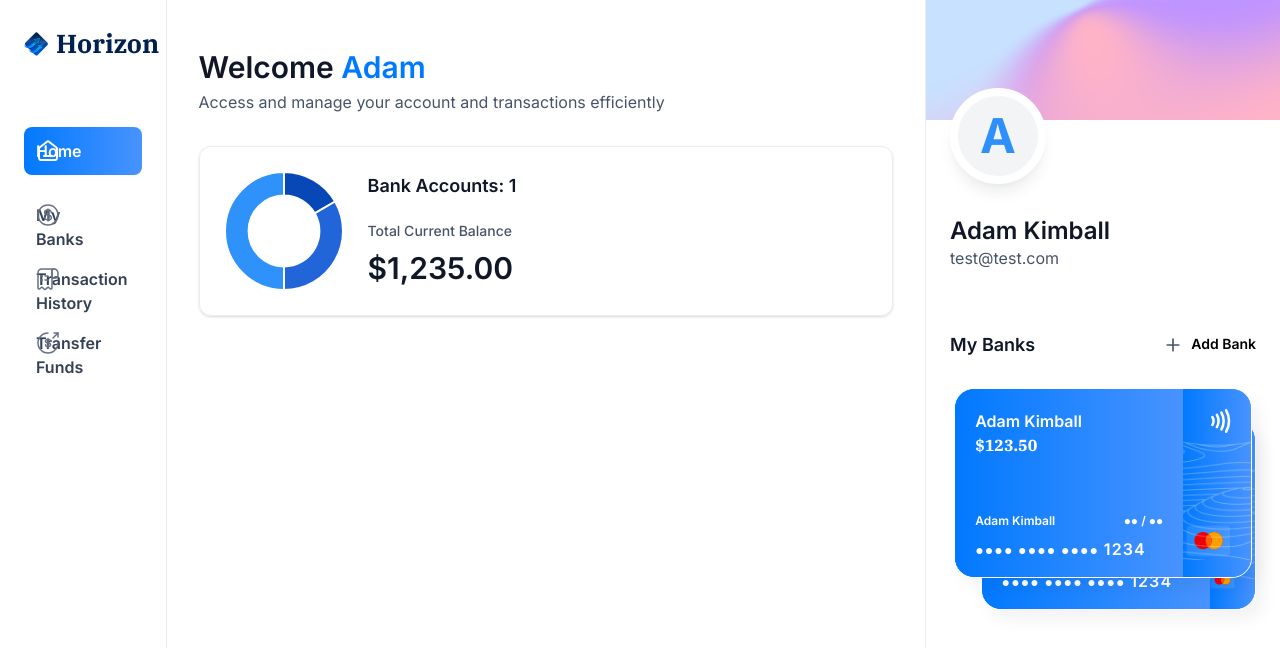
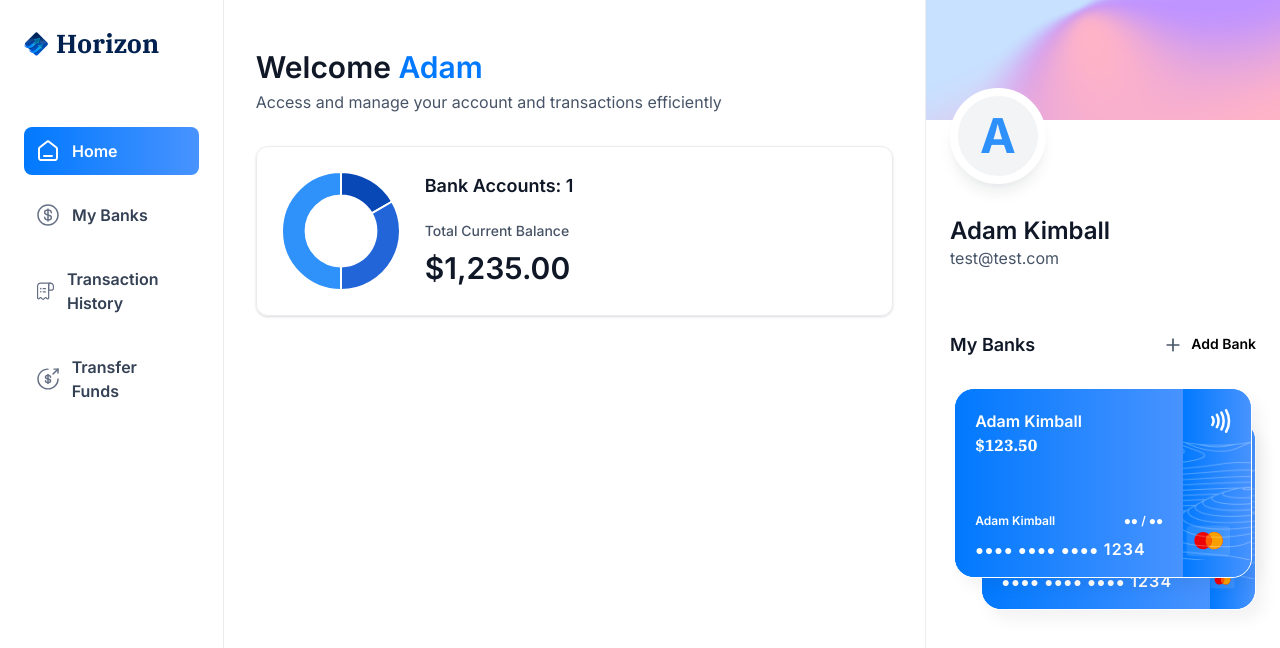
Before and after one commit to adamckimball/jsm_banking, a Next.js app: page / in a window 1280 px wide. Shown: the top 648 px of the page. Built offline with nearby package versions, Linux system fonts and the light colour scheme.

Commit message:
Fix sidebar issue

```diff
--- a/components/Sidebar.tsx
+++ b/components/Sidebar.tsx
@@ -12,10 +12,7 @@ const Sidebar = ({ user }: SiderbarProps) => {
   return (
     <section className="sidebar">
       <nav className="flex flex-col gap-4">
-        <Link
-          href="/"
-          className="mb-12 flex cursor-pointer items-center gap-2"
-        >
+        <Link href="/" className="mb-12 cursor-pointer flex items-center gap-2">
           <Image
             src="/icons/logo.svg"
             width={34}
@@ -23,36 +20,37 @@ const Sidebar = ({ user }: SiderbarProps) => {
             alt="Horizon logo"
             className="size-[24px] max-xl:size-14"
           />
-          <h1 className="sidebar-logo">
-            Horizon
-          </h1>
+          <h1 className="sidebar-logo">Horizon</h1>
         </Link>
 
         {sidebarLinks.map((item) => {
           const isActive = pathname === item.route || pathname.startsWith(`${item.route}/`)
+
           return (
-            <Link
-              href={item.route}
-              key={item.label}
-              className={cn('sidebar-link', {
-                'bg-bank-gradient': isActive
-              })}
+            <Link href={item.route} key={item.label}
+              className={cn('sidebar-link', { 'bg-bank-gradient': isActive })}
             >
               <div className="relative size-6">
                 <Image
                   src={item.imgURL}
                   alt={item.label}
                   fill
-                  className={cn({ 'brightness-[3] invert-0': isActive })}
+                  className={cn({
+                    'brightness-[3] invert-0': isActive
+                  })}
                 />
-                <p className={cn('sidebar-label', { '!text-white': isActive })}>
-                  {item.label}
-                </p>
               </div>
+              <p className={cn("sidebar-label", { "!text-white": isActive })}>
+                {item.label}
+              </p>
             </Link>
           )
         })}
+
+        USER
       </nav>
+
+      FOOTER
     </section>
   )
 }
```
